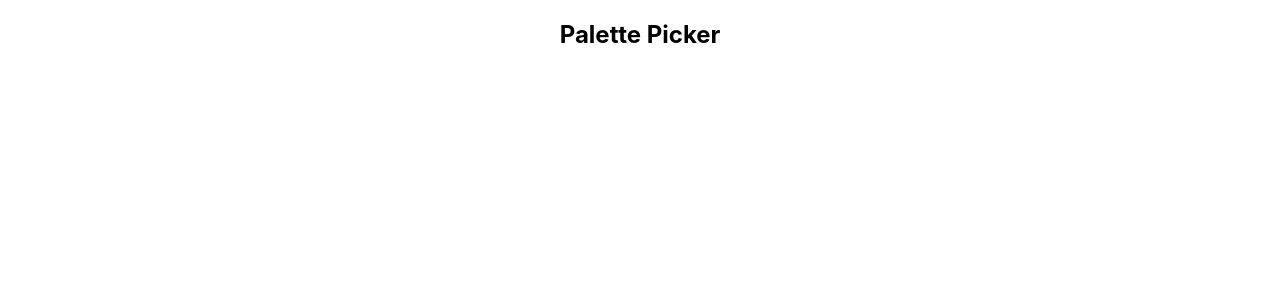
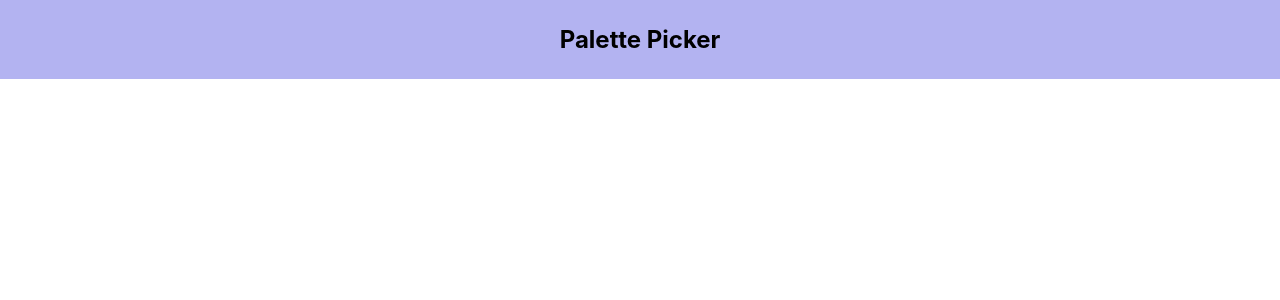
Before and after one commit to spaceplesiosaur/pallete-picker-client, a React (Create React App) app: page / in a window 1280 px wide. Shown: the top 300 px of the page. Built offline with nearby package versions, Linux system fonts and the light colour scheme.

Commit message:
Add background colour and padding to nav

```diff
--- a/src/Components/Nav/Nav.scss
+++ b/src/Components/Nav/Nav.scss
@@ -0,0 +1,9 @@
+nav {
+    background-color: #B3B3F1;
+    margin: 0;
+    padding: 5px;
+    h1 {
+
+
+    }
+}
```
